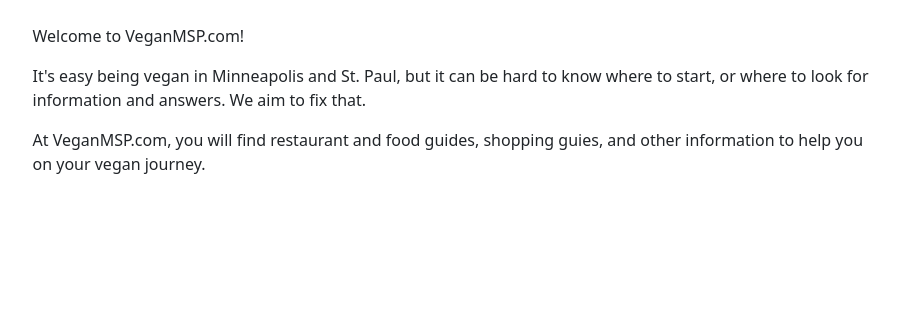
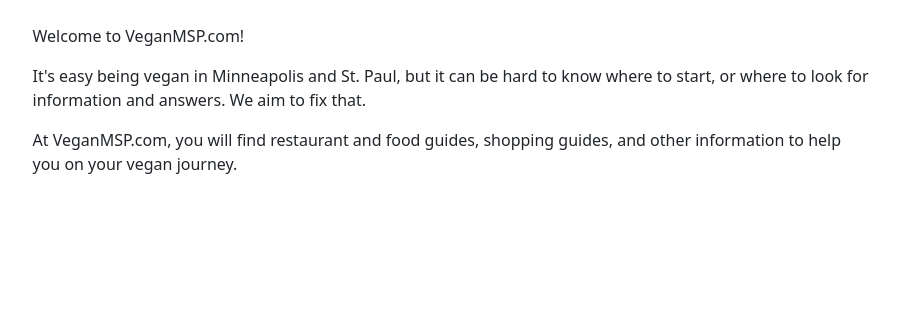
Before and after one commit to VeganMSP/veganmsp.com, a Django app: page / in a window 1280 px wide. Shown: the part 73-397 px from the top of the page, without its empty margins (189-1086 px from the left). Run offline with Django 3.2, Linux system fonts and the light colour scheme; data that the repository does not hold is empty; style sheets or scripts are compiled from the project's sources; parts of the project's set-up code (start-up, migrations or seed data) failed here and were passed over; some libraries are stand-ins or nearby versions.

Commit message:
Fix spelling error

```diff
--- a/info/templates/info/index.html
+++ b/info/templates/info/index.html
@@ -8,7 +8,8 @@
 		answers. We aim to fix that.
 	</p>
 	<p>
-		At VeganMSP.com, you will find restaurant and food guides, shopping guies, and other information to help you on your vegan journey.
+		At VeganMSP.com, you will find restaurant and food guides, shopping
+		guides, and other information to help you on your vegan journey.
 	</p>
 
 {% include 'includes/_recent_posts.html' %}
```
